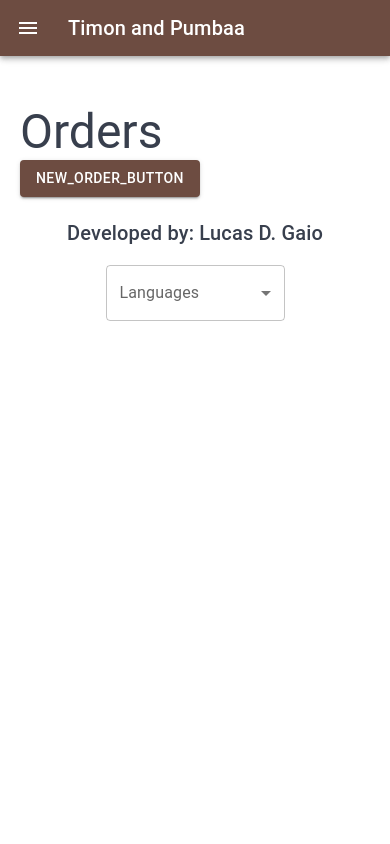
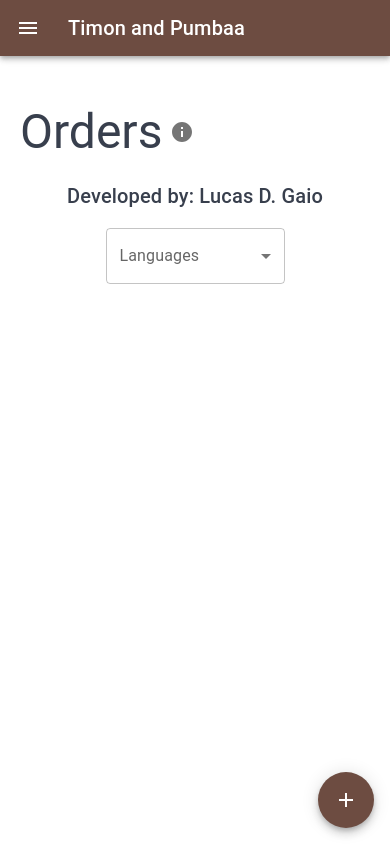
Before and after one commit to cormac21/general-grievous, a React (Create React App) app: page /orders in a window 390 px wide. Built offline with nearby package versions, Linux system fonts and the light colour scheme.

Commit message:
Checkpoint before create new order dialog; Also applied same responsive logic to orders page;

```diff
--- /dev/null
+++ b/src/components/form/useForm.js
@@ -0,0 +1,28 @@
+import React, {useState} from "react";
+
+export function useForm(initialFormValues) {
+
+    const [ values, setValues ] = useState(initialFormValues);
+
+    const handleInputChange = e => {
+        const {name, value} = e.target;
+        setValues({
+            ...values,
+            [name]:value
+        });
+    }
+
+    return {
+        values,
+        setValues,
+        handleInputChange
+    }
+}
+
+export function Form(props) {
+  return (
+    <form>
+      {props.children}
+    </form>
+  )
+}
--- /dev/null
+++ b/src/components/orders/DesktopOrders.js
@@ -0,0 +1,6 @@
+
+const DesktopOrders = (props) => {
+
+}
+
+export default DesktopOrders;
--- /dev/null
+++ b/src/components/orders/MobileOrders.js
@@ -0,0 +1,51 @@
+import {Box, Card, Fab, Grid, IconButton, styled, Typography, useTheme} from "@mui/material";
+import {FormattedMessage} from "react-intl";
+import InfoIcon from "@mui/icons-material/Info";
+import AddIcon from "@mui/icons-material/Add";
+import {useState} from "react";
+import NewOrderDialog from "./NewOrderDialog";
+import StyledFab from "../util/StyledFab";
+
+const MobileOrders = (props) => {
+
+    const theme = useTheme();
+    const [openNewOrderDialog, setOpenNewOrderDialog] = useState(false);
+
+    const handleFabClick = () => {
+      setOpenNewOrderDialog(true);
+    }
+
+    const handleCloseDialog = () => {
+      setOpenNewOrderDialog(false);
+    }
+
+    return (
+      <Box className="container" mt={6}>
+        <Grid container spacing={1} >
+          <Grid item xs={12} container>
+            <Typography variant="h3">
+              <FormattedMessage id="orders" />
+            </Typography>
+            <IconButton onClick={props.showMoreInfo}>
+              <InfoIcon />
+            </IconButton>
+          </Grid>
+          {props.shouldShowMoreInfo &&
+            <Grid item xs={12} container>
+              <Card variant="outlined">
+                <Typography variant="p">
+                  <FormattedMessage id="orders_more_info" />
+                </Typography>
+              </Card>
+            </Grid>
+          }
+          <StyledFab color="primary" aria-label="add" onClick={handleFabClick}>
+            <AddIcon />
+          </StyledFab>
+          <NewOrderDialog open={openNewOrderDialog} onClose={handleCloseDialog} />
+        </Grid>
+      </Box>
+    )
+}
+
+export default MobileOrders;
--- /dev/null
+++ b/src/components/orders/NewOrderDialog.js
@@ -0,0 +1,60 @@
+import {
+    Button,
+    Dialog,
+    DialogActions,
+    DialogContent,
+    DialogTitle, FormControl,
+    Grid, TextField,
+} from "@mui/material";
+import {FormattedMessage} from "react-intl";
+import {Form, useForm} from "../form/useForm";
+
+const initialFormValues = {
+    ticker: '',
+    quantity: 0,
+}
+
+const NewOrderDialog = (props) => {
+
+    const {
+        values,
+        setValues,
+        handleInputChange
+    } = useForm(initialFormValues);
+
+    function handleSubmit() {
+
+    }
+
+    return (
+      <Dialog open={props.open} onClose={props.onClose}>
+        <Form>
+          <FormControl>
+          <DialogTitle >
+            <FormattedMessage id="add_new_order" />
+          </DialogTitle>
+          <DialogContent>
+            <Grid container>
+              <Grid item>
+                <TextField
+                  variant="outlined"
+                  label="Ticker"
+                  name="ticker"
+                  value={values.ticker}
+                  onChange={handleInputChange}
+                />
+              </Grid>
+            </Grid>
+          </DialogContent>
+          <DialogActions>
+            <Button type="submit" >
+              <FormattedMessage id="submit" />
+            </Button>
+          </DialogActions>
+          </FormControl>
+        </Form>
+      </Dialog>
+    )
+}
+
+export default NewOrderDialog;
--- a/src/components/orders/index.js
+++ b/src/components/orders/index.js
@@ -1,31 +1,34 @@
 import {useState} from "react";
-import {FormattedMessage} from "react-intl";
-import {Box, Button, Container, Dialog, Typography} from "@mui/material";
+import {
+    useMediaQuery,
+    useTheme
+} from "@mui/material";
+import MobileOrders from "./MobileOrders";
+import DesktopOrders from "./DesktopOrders";
 
-export default function Orders() {
+function Orders() {
 
-    const [openNewOrderDialog, setOpenNewOrderDialog] = useState(false);
+    const theme = useTheme();
+    const isMobileViewport = useMediaQuery(theme.breakpoints.down('md'));
+    const [shouldShowMoreInfo, setShouldShowMoreInfo] = useState(false);
 
-    const handleOpenNewOrderDialog = () => {
-        setOpenNewOrderDialog(true);
-    }
-
-    const handleCloseNewOrderDialog = () => {
-        setOpenNewOrderDialog(false);
+    const showMoreInfo = () => {
+        if(shouldShowMoreInfo) {
+            setShouldShowMoreInfo(false)
+        } else {
+            setShouldShowMoreInfo(true);
+        }
     }
 
     return (
-      <Box className="container title" mt={6}>
-        <Typography variant="h3">
-          <FormattedMessage id="orders" />
-        </Typography>
-        <Button variant="contained" onClick={handleOpenNewOrderDialog}>
-          <FormattedMessage id="new_order_button" />
-        </Button>
-          <Dialog open={openNewOrderDialog} onClose={handleCloseNewOrderDialog}>
-
-          </Dialog>
-      </Box>
+        <>
+          { isMobileViewport ?
+              <MobileOrders showMoreInfo={showMoreInfo} shouldShowMoreInfo={shouldShowMoreInfo}/>
+            : <DesktopOrders showMoreInfo={showMoreInfo} shouldShowMoreInfo={shouldShowMoreInfo} />
+          }
+        </>
     );
 
 }
+
+export default Orders;
--- a/src/components/top/LargeAppBar.js
+++ b/src/components/top/LargeAppBar.js
@@ -1,14 +1,10 @@
-import {AppBar, Box, Button, Container, Menu, Toolbar, Typography, useTheme} from "@mui/material";
-import {Link} from "react-router-dom";
+import {AppBar, Box, Button, Container, Toolbar, Typography, useTheme} from "@mui/material";
 import {FormattedMessage} from "react-intl";
-import * as PropTypes from "prop-types";
 import NoUnderlineLink from "../util/NoUnderlineLink";
 
 const LargeAppBar = () => {
 
-  const theme = useTheme();
-
-    return (
+  return (
       <Container sx={{
           maxWidth: 1132
       }} >
@@ -39,5 +35,4 @@
     );
 }
 
-
 export default LargeAppBar;
--- /dev/null
+++ b/src/components/util/StyledFab.js
@@ -0,0 +1,18 @@
+import {Fab, styled, useTheme} from "@mui/material";
+
+const StyledFab = (props) => {
+
+  const theme = useTheme();
+
+  const CustomFab = styled(Fab)`
+    right: ${theme.spacing(2)};
+    bottom: ${theme.spacing(2)};
+    position: fixed;
+  `;
+
+  return (
+    <CustomFab {...props} />
+  )
+}
+
+export default StyledFab;
--- a/src/i18n/messages.js
+++ b/src/i18n/messages.js
@@ -24,6 +24,9 @@
         click_count: "Você clicou {count, plural, one {# vez} other {# vezes}}",
         languages: "Linguagens ",
         footer_credits: "Desenvolvido por: Lucas D. Gaio",
+        orders_more_info: "Nesta página, podes criar novas ordens de compra e venda de ações.",
+        add_new_order: "Nova Ordem",
+        submit: "Submeter"
     },
     [LOCALES.SPANISH]: {
         project_name: "Timon y Pumba",
```
